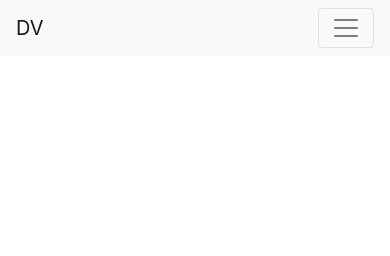
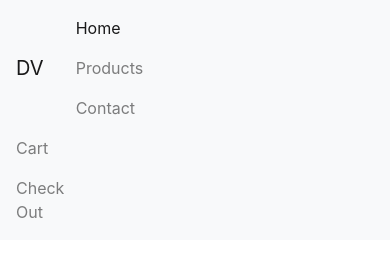
Before and after one commit to Jenniferrrrrr/SFHacks, a plain HTML site: page index.html in a window 390 px wide. Drawn offline with nearby package versions, Linux system fonts and the light colour scheme.

Commit message:
trys out different git configuration

```diff
--- a/index.html
+++ b/index.html
@@ -10,15 +10,11 @@
 </head>
 <body>
 	<!-- navigation bar -->
-	<nav class="navbar navbar-expand-lg navbar-light bg-light">
+	<nav class="navbar sticky-top navbar-expand-lg navbar-light bg-light">
   	  	<a class="navbar-brand" href="#">DV</a>
-  		<button class="navbar-toggler" type="button" data-toggle="collapse" data-target="#navbarNav" aria-controls="navbarNav" aria-expanded="false" aria-label="Toggle navigation">
-    	<span class="navbar-toggler-icon"></span>
-  		</button>
-	  	<div class="collapse navbar-collapse" id="navbarNav">
-	    	<ul class="navbar-nav">
+    	<ul class="navbar-nav col-10">
       		<li class="nav-item active">
-	        		<a class="nav-link" href="#">Home <span class="sr-only">(current)</span></a>
+        		<a class="nav-link" href="#">Home</a>
       		</li>
 		    <li class="nav-item">
 		      <a class="nav-link" href="#">Products</a>
@@ -26,8 +22,16 @@
 		    <li class="nav-item">
 		      <a class="nav-link" href="#">Contact</a>
 		    </li>
+
     	</ul>
-	  	</div>
+    	<ul class="navbar-nav col-2">
+		   	<li class="nav-item">
+		      <a class="nav-link" href="#">Cart</a>
+		    </li>
+		    <li class="nav-item">
+		      <a class="nav-link" href="#">Check Out</a>
+		    </li>
+    	</ul>
 	</nav>
 </body>
 </html>
```
Lines whose indentation alone changed are shown as unchanged.
